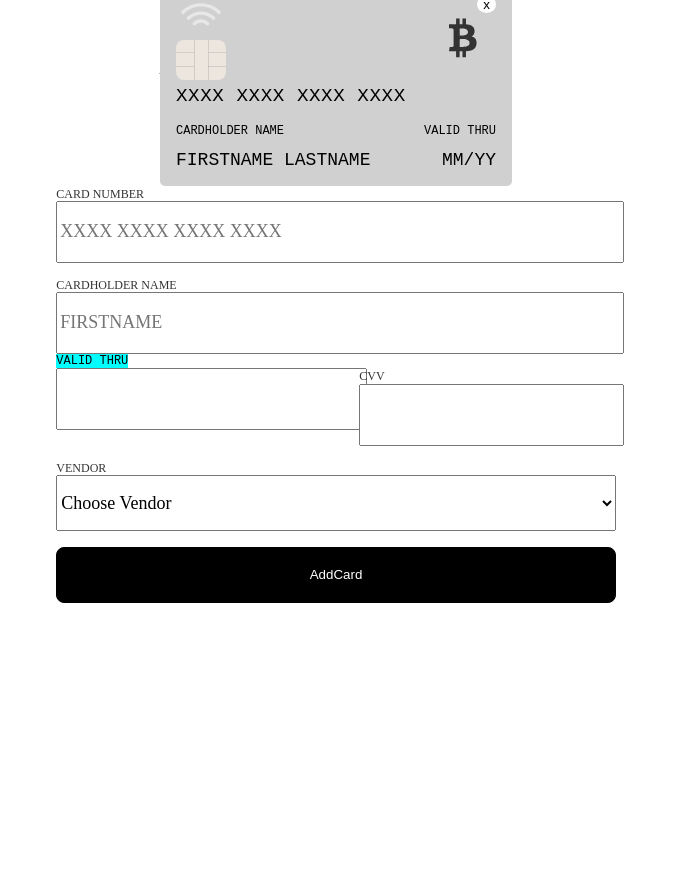
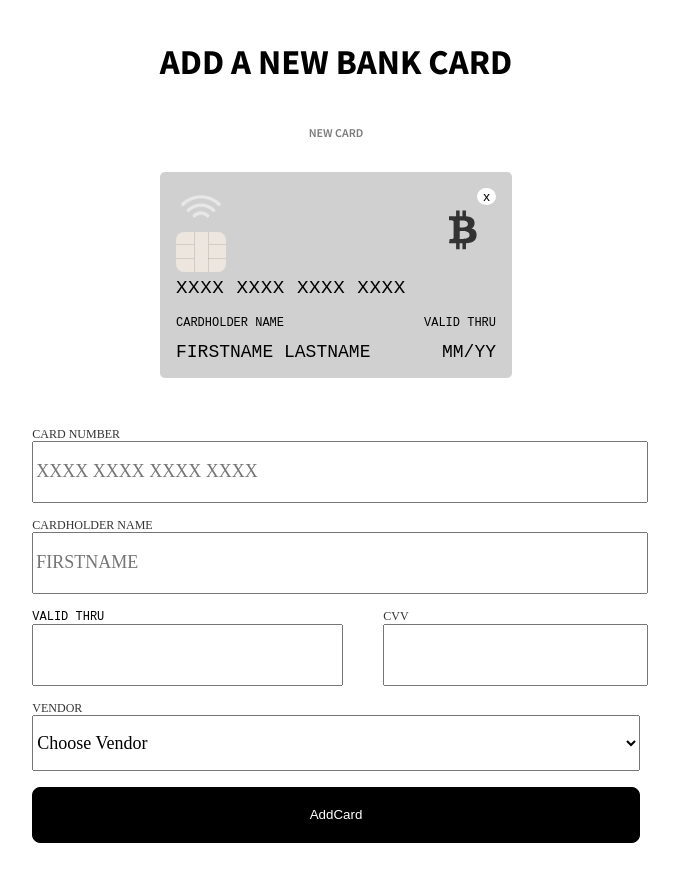
Before and after one commit to MartinaSTV/ExaminationReact, a React (Vite) app in the folder e-wallet/: page /addCard in a window 1280 px wide. Shown: the whole page, without its empty margins (172-851 px from the left). Before the commit the page ends 800 px from the top, so only its background shows below. Built offline with nearby package versions, Linux system fonts and the light colour scheme; a web font is replaced by a local one.

Commit message:
fler ternery! och css Form

```diff
--- a/e-wallet/src/components/Card/Card.jsx
+++ b/e-wallet/src/components/Card/Card.jsx
@@ -12,7 +12,8 @@ function Card(props){
 
     function decrease(){
         console.log(props.item)
-        dispatch(remove(props.item.id))
+        props.item.hasOwnProperty('id')?
+        dispatch(remove(props.item.id)) : ''
     }
 
     function handleclikedCard(){
--- a/e-wallet/src/components/CardForm/CardForm.jsx
+++ b/e-wallet/src/components/CardForm/CardForm.jsx
@@ -53,18 +53,18 @@ function CardForm(){
 
         <section className='form'>
             <label className='form__label' htmlFor="">CARD NUMBER</label>
-            <input className='form__input' type="text"  placeholder="XXXX XXXX XXXX XXXX" onChange={ getInputNumber}/>
+            <input className='form__input' type="number" placeholder="XXXX XXXX XXXX XXXX" onChange={ getInputNumber}/>
             <label className='form__label' htmlFor="">CARDHOLDER NAME</label>
             <input className='form__input' type="text" placeholder="FIRSTNAME" onChange={(event) => { setcardName(event.target.value); }}/>
 
             <article className='form__article'>
                 <article className='form_small'>
                     <label className='form__ValidThru' htmlFor="">VALID THRU</label>
-                    <input className='form__input' type="text" onChange={(event) => { setvalid(event.target.value); }}/>
+                    <input className='form__input' type="number" onChange={(event) => { setvalid(event.target.value); }}/>
                 </article>
                 <article className='form__small'>
                     <label className='form__label' htmlFor="CVV">CVV</label>
-                    <input  className='form__input' type="text" onChange={(event) => { setcvv(event.target.value); }} />
+                    <input  className='form__input' type="number" onChange={(event) => { setcvv(event.target.value); }} />
                 </article>
             </article>
             <label className='form__label' htmlFor="vendors">VENDOR</label>
--- a/e-wallet/src/components/CardForm/CardForm.scss
+++ b/e-wallet/src/components/CardForm/CardForm.scss
@@ -33,13 +33,10 @@
     &__article{
         display: flex;
         width: 100%;
+        margin-top: 1rem;
     }
     &__small{
         flex-direction: column;
-        margin-top: 1rem;
+        margin-left: 3rem;
     }
-    &__ValidThru{
-        background-color: aqua;
-    }
-
 }
--- a/e-wallet/src/views/AddCard.scss
+++ b/e-wallet/src/views/AddCard.scss
@@ -26,4 +26,8 @@
         text-transform: uppercase;
         color: rgba(34, 34, 34, 0.6);
     }
+    &__card{
+        margin-top: 12rem;
+        margin-bottom: 3rem;
+    }
 }
--- a/e-wallet/src/views/Home.jsx
+++ b/e-wallet/src/views/Home.jsx
@@ -1,3 +1,5 @@
+// hämta det klickade kortet från store och lägg in nya prpps på card.
+// Ternery operator (till card) till vad den skall göra om propsen är tomma.
 import CardStack from "../components/CardStack/CardStack"
 import { useNavigate } from "react-router-dom"
 import'./Home.scss'
@@ -19,7 +21,7 @@ function Home (){
             <h1 className="home__title">E-Wallet</h1>
             <h4 className="home__text">Active Card</h4>
             <section className="home__showCard">
-              { showCard .hasOwnProperty('Vendor')? <Card item={ showCard }/> : ''}
+              { showCard.hasOwnProperty('Vendor')? <Card item={ showCard }/> : '' }
 
             </section>
             <section className="home__cardStack">
```
